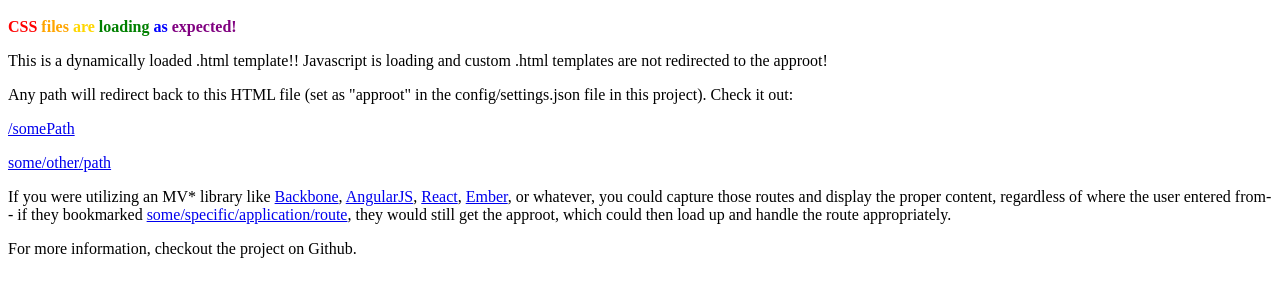
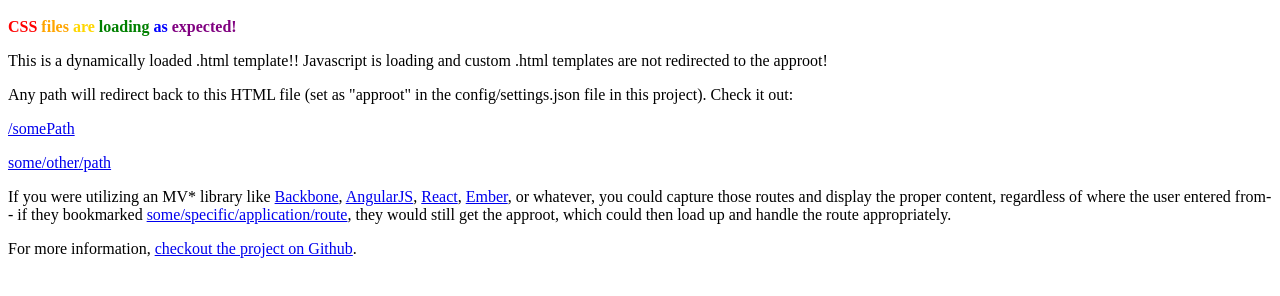
Before and after one commit to anied/stupid_simple_node_single_page_app_project_shell, a website: page src/index.html in a window 1280 px wide. Shown: the part 48-344 px from the top of the page. Drawn offline with nearby package versions, Linux system fonts and the light colour scheme.

Commit message:
- Added readme.md  - Added link to Github repo in demo index.html

```diff
--- a/src/index.html
+++ b/src/index.html
@@ -12,7 +12,7 @@
 	<p><a href="/somePath">/somePath</a></p>
 	<p><a href="some/other/path">some/other/path</a></p>
 	<p>If you were utilizing an MV* library like <a href="http://backbonejs.org/" target="_blank">Backbone</a>, <a href="https://angularjs.org/" target="_blank">AngularJS</a>, <a href="https://facebook.github.io/react/" target="_blank">React</a>, <a href="http://emberjs.com/" target="_blank">Ember</a>, or whatever, you could capture those routes and display the proper content, regardless of where the user entered from-- if they bookmarked <a href="some/specific/application/route">some/specific/application/route</a>, they would still get the approot, which could then load up and handle the route appropriately.</p>
-	<p>For more information, checkout the project on Github.</p>
+	<p>For more information, <a href="https://github.com/anied/stupid_simple_node_single_page_app_project_shell" target="_blank">checkout the project on Github</a>.</p>
 	<script src="/js/script.js"></script>
 </body>
 </html>
```
Also changed, not shown: readme.md (added).
